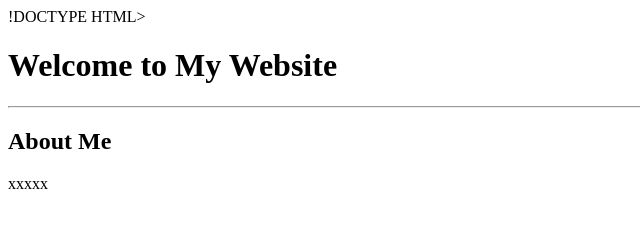
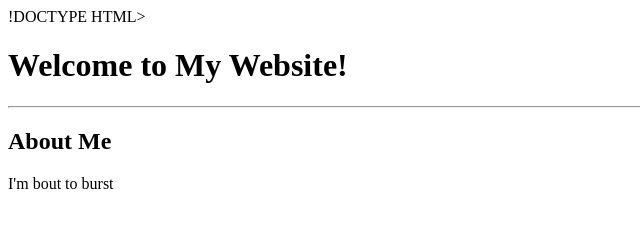
Before and after one commit to didonatoadam1-ops/didonatoadam1-ops.github.io, a plain HTML site: page index.html in a window 1280 px wide. Shown: the full height of the page, 0-640 px from the left. Drawn offline with Linux system fonts and the light colour scheme.

Commit message:
Update index.html

```diff
--- a/index.html
+++ b/index.html
@@ -2,12 +2,12 @@
 <html>
 <head>
 <meta charset="utf-8"/>
-<title>A Very Simple Page</title>
+<title>Adam Jeremy</title>
 </head>
 <body>
-<h1>Welcome to My Website</h1>
+<h1>Welcome to My Website!</h1>
 <hr>
 <h2>About Me</h2>
-<p> xxxxx</p>
+<p> I'm bout to burst</p>
 </body>
 </html>
```
